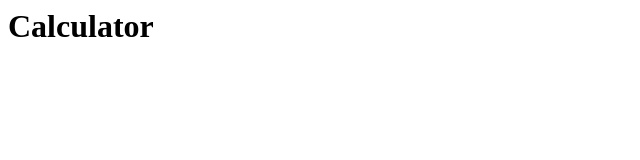
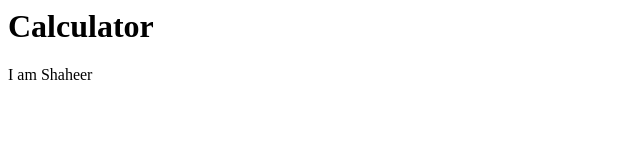
Before and after one commit to Shaheerali66/Calculator, a plain HTML site: page index.html in a window 1280 px wide. Shown: the full height of the page, 0-640 px from the left. Drawn offline with Linux system fonts and the light colour scheme.

Commit message:
Add Owner Name

```diff
--- a/index.html
+++ b/index.html
@@ -1 +1,3 @@
 <h1>Calculator</h1>
+
+<p>I am Shaheer</p>
```
